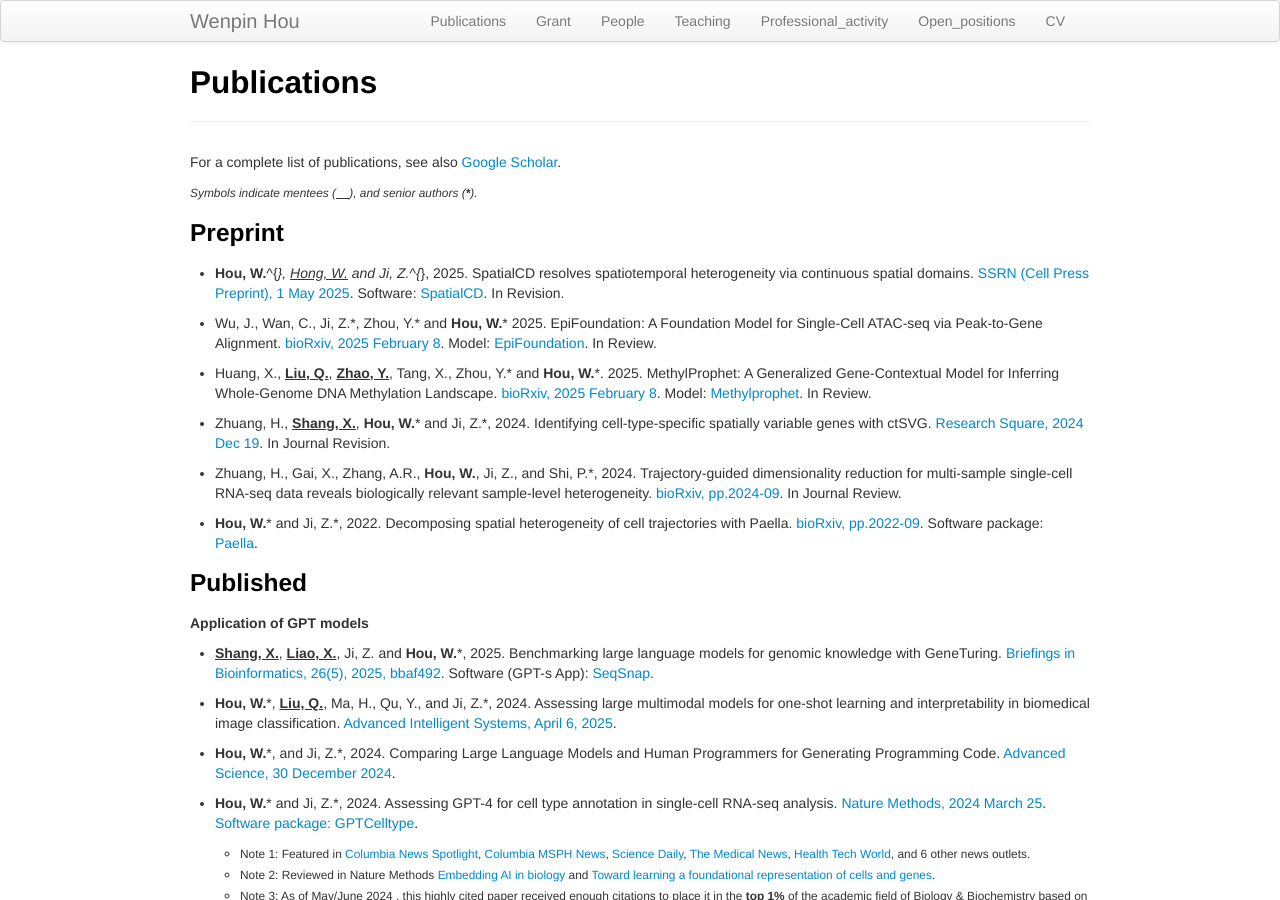
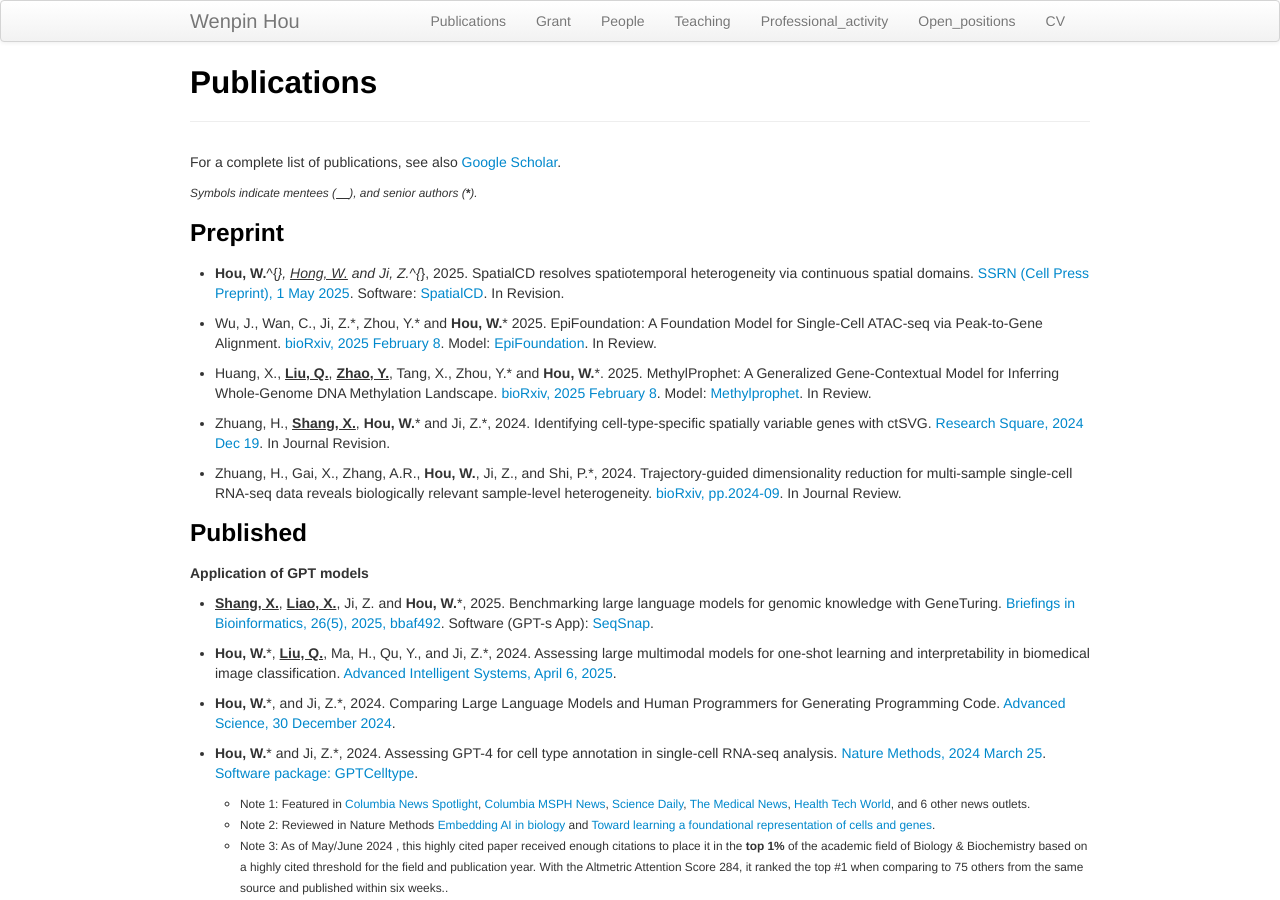
Before and after one commit to Winnie09/Wenpin_Hou, a Jekyll site: the page built from pages/publications.md, in a window 1280 px wide and 900 px high. Built offline with Jekyll 4.4.1, drawn with Linux system fonts in a browser that asks for light colours.

Commit message:
publications.md

```diff
--- a/pages/publications.md
+++ b/pages/publications.md
@@ -25,9 +25,6 @@ Identifying cell-type-specific spatially variable genes with ctSVG. [Research Sq
 
 - Zhuang, H., Gai, X., Zhang, A.R., **Hou, W.**, Ji, Z., and Shi, P.\*, 2024.
 Trajectory-guided dimensionality reduction for multi-sample single-cell RNA-seq data reveals biologically relevant sample-level heterogeneity.   [bioRxiv, pp.2024-09](https://www.biorxiv.org/content/10.1101/2024.09.14.613024v1). In Journal Review.
-
-- **Hou, W.**\* and Ji, Z.\*, 2022.
-Decomposing spatial heterogeneity of cell trajectories with Paella.   [bioRxiv, pp.2022-09](https://www.biorxiv.org/content/10.1101/2022.09.05.506682v1). Software package: [Paella](https://github.com/Winnie09/Paella).
 
 ### Published
 
```
